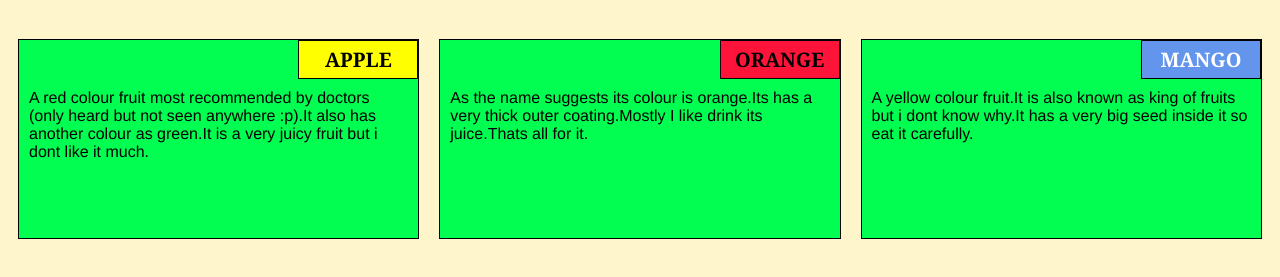
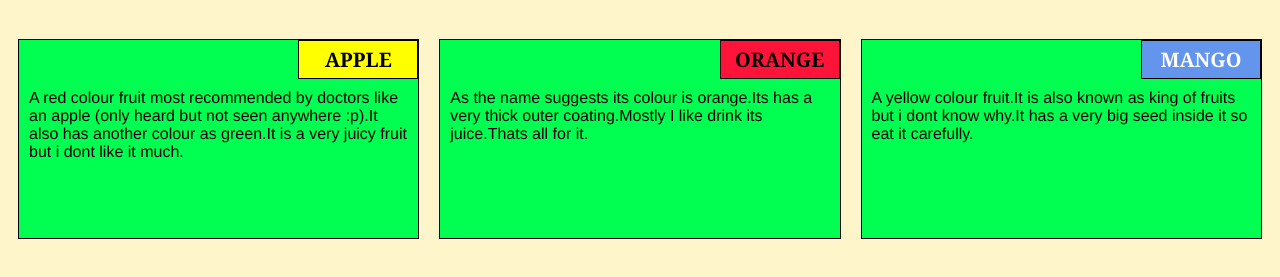
Before and after one commit to vav0811/mod2_solution, a plain HTML site: page index.html in a window 1280 px wide. Shown: the part 61-338 px from the top of the page. Drawn offline with Linux system fonts and the light colour scheme.

Commit message:
Update index.html

```diff
--- a/index.html
+++ b/index.html
@@ -17,7 +17,7 @@
 			APPLE
 		</div>
 		<p>
-			A red colour fruit most recommended by doctors (only heard but not seen anywhere :p).It also has another colour as green.It is a very juicy fruit but i dont like it much.
+			A red colour fruit most recommended by doctors like an apple (only heard but not seen anywhere :p).It also has another colour as green.It is a very juicy fruit but i dont like it much.
 		</p>
 		</section>
 	</div>
```
